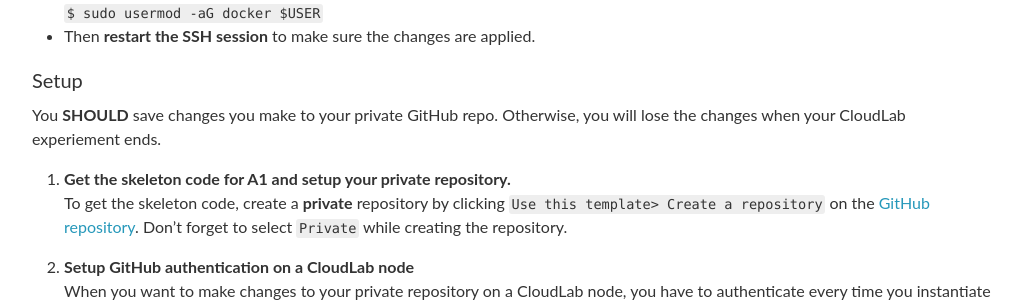
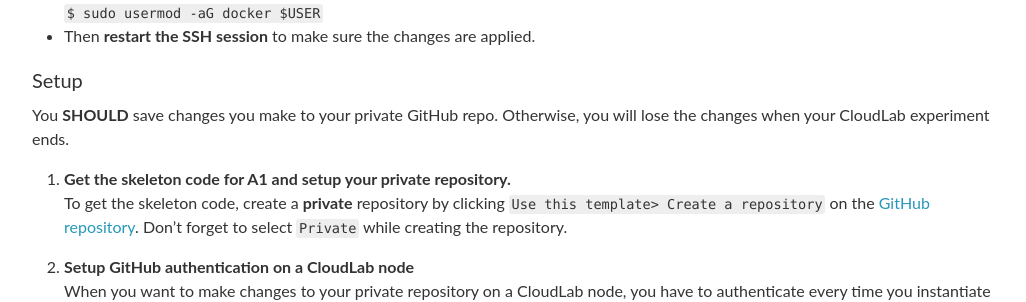
Before and after one commit to utcs356/sp25, a Jekyll site: the page built from _pages/1_socket.md, in a window 1280 px wide and 900 px high, scrolled down 755 px. Shown: the part 155-457 px from the top of the window, without its empty margins (126-1152 px from the left). Built offline with Jekyll 4.4.1, drawn with Linux system fonts in a browser that asks for light colours; nearby versions of some CDN libraries; comment, search, counter and statistics services are not loaded; some of the changed text lies outside the part shown.

Commit message:
Update 1_socket.md

```diff
--- a/_pages/1_socket.md
+++ b/_pages/1_socket.md
@@ -24,7 +24,7 @@ If you cannot see the `Group` options yet, please contact TA through Ed or email
 * Then **restart the SSH session** to make sure the changes are applied.
 
 #### Setup
-You **SHOULD** save changes you make to your private GitHub repo. Otherwise, you will lose the changes when your CloudLab experiement ends.
+You **SHOULD** save changes you make to your private GitHub repo. Otherwise, you will lose the changes when your CloudLab experiment ends.
 1. **Get the skeleton code for A1 and setup your private repository.**
 To get the skeleton code, create a **private** repository by clicking `Use this template> Create a repository` on the [GitHub repository](https://github.com/utcs356/assignment1.git). Don't forget to select `Private` while creating the repository.
 
@@ -168,7 +168,7 @@ You must submit:
     * `$ tar -zcvf assignment1 assign1_groupX.tar.gz`
     * Replace `X` with your group number.
 * A pdf file contains the Part 1 results and the measurement results for Part 2.
-    * The PDF file must contain the names and eids of all group members.
+    * The PDF file must contain the names and EIDs of all group members.
 
 ### Grading
 * `iperfer.c` implementation
```
Also changed, not shown: other parts of _pages/1_socket.md (+1 -1 lines).
